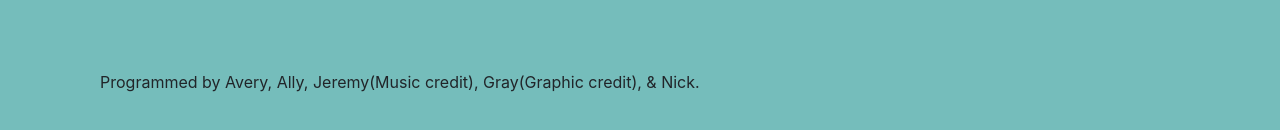
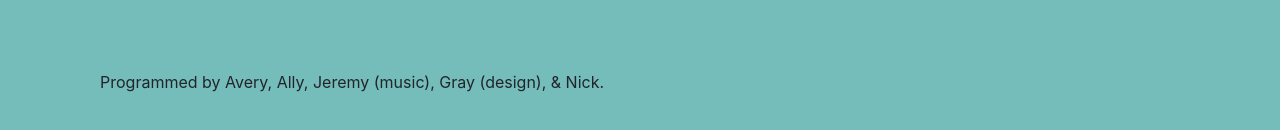
Before and after one commit to AllyLinn/DeepSkyBlue, a plain HTML site: page index.html in a window 1280 px wide. Shown: the part 1072-1202 px from the top of the page. Drawn offline with nearby package versions, Linux system fonts and the light colour scheme.

Commit message:
Update index.html

```diff
--- a/index.html
+++ b/index.html
@@ -52,6 +52,6 @@
         </div>
     </div>
 </div>
-<p class="credits">Programmed by Avery, Ally, Jeremy(Music credit), Gray(Graphic credit), & Nick.</p>
+<p class="credits">Programmed by Avery, Ally, Jeremy (music), Gray (design), & Nick.</p>
 </body>
 </html>
```
